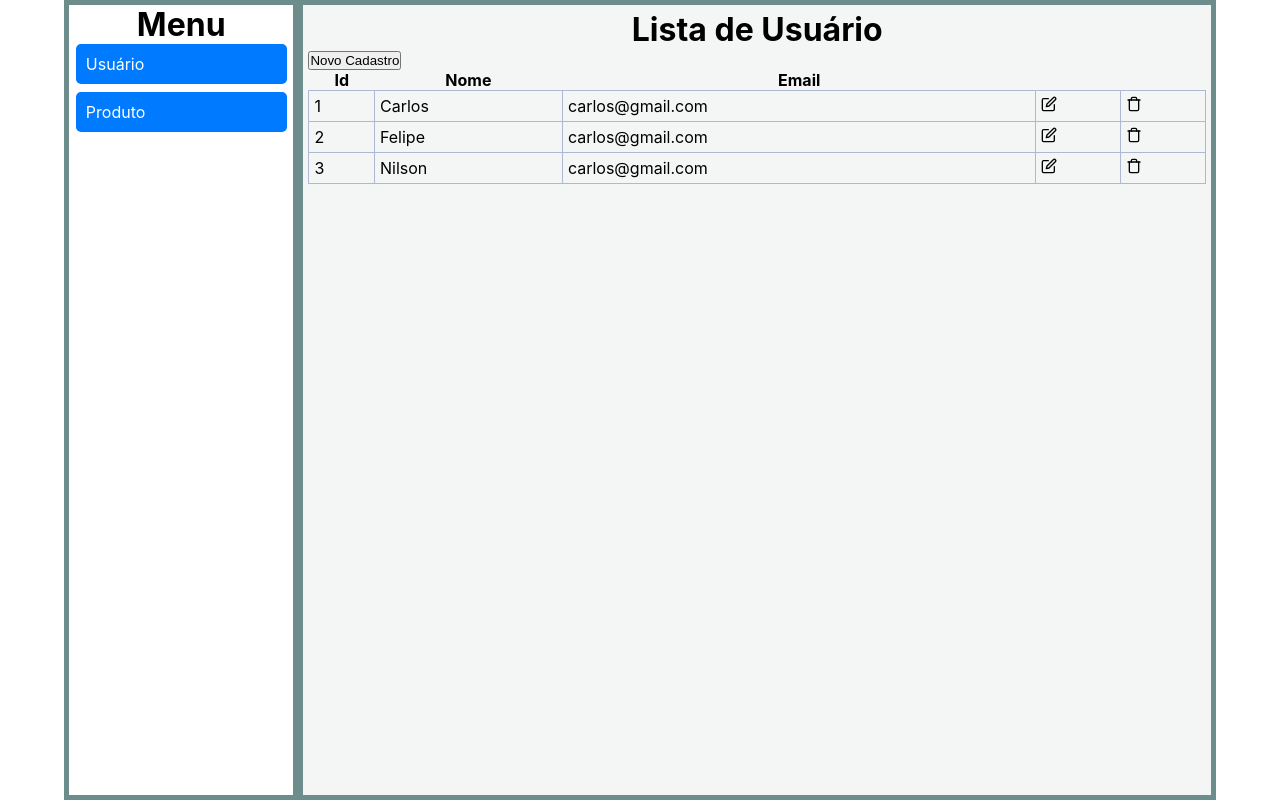
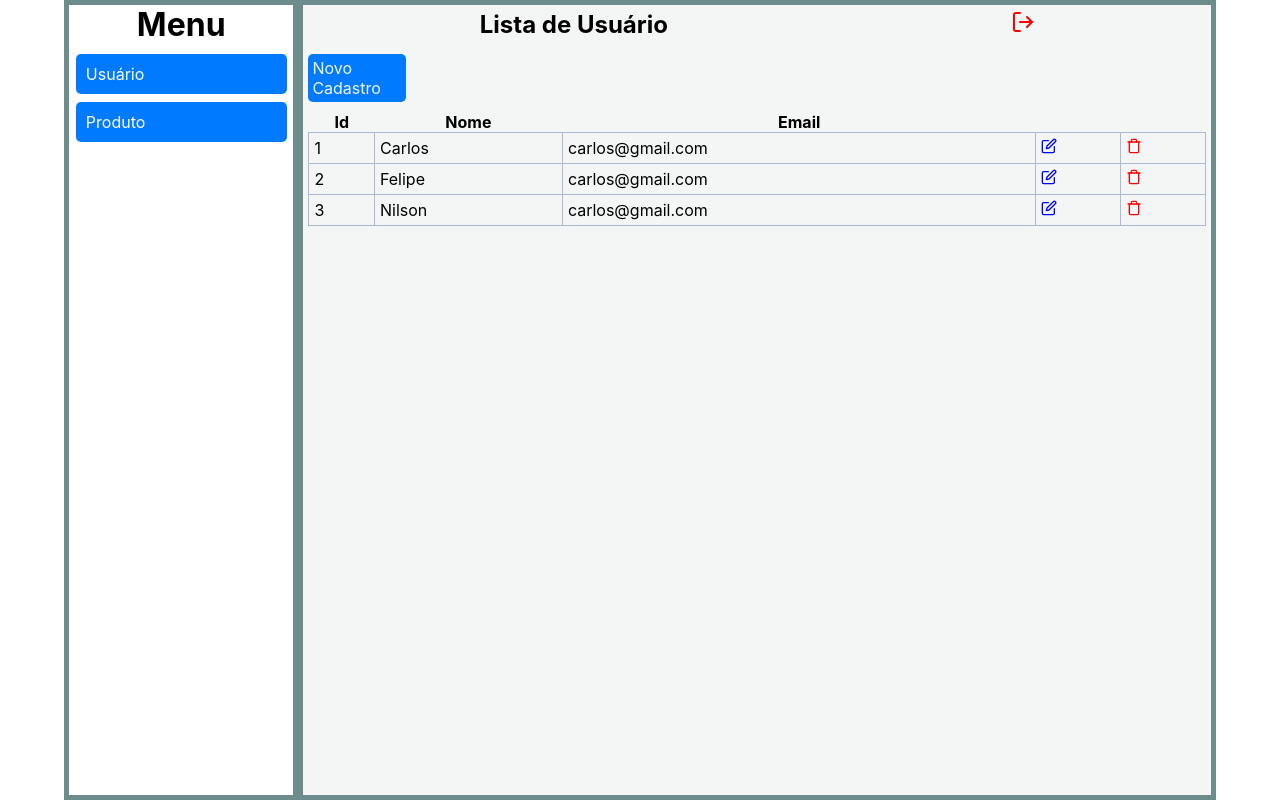
Before and after one commit to ianmarinho/frontend-connect-mysql, a React (Create React App) app: page /listausuario in a window 1280 px wide. Built offline with nearby package versions, Linux system fonts and the light colour scheme.

Commit message:
adicionamos lixeira funcional e botao de saida

```diff
--- a/package.json
+++ b/package.json
@@ -7,6 +7,7 @@
     "@testing-library/react": "^13.4.0",
     "@testing-library/user-event": "^13.5.0",
     "react": "^18.2.0",
+    "react-confirm-alert": "^3.0.6",
     "react-dom": "^18.2.0",
     "react-icons": "^4.12.0",
     "react-router-dom": "^6.20.0",
--- /dev/null
+++ b/src/componentes/menu/Head/index.js
@@ -0,0 +1,18 @@
+import {FiLogOut} from 'react-icons/fi';
+import './styles.css';
+
+export default function Head ({title}) {
+
+    return (
+
+        <div className="head">
+
+            <h2> {title} </h2>
+
+            <FiLogOut size = {24} color="red"/>
+
+        </div>
+
+    )
+
+}
--- /dev/null
+++ b/src/componentes/menu/Head/styles.css
@@ -0,0 +1,7 @@
+.head{
+display: flex;
+flex-direction: row;
+justify-content: space-around;
+margin-bottom: 10px;
+
+}
--- a/src/componentes/menu/styles.css
+++ b/src/componentes/menu/styles.css
@@ -1,6 +1,7 @@
 nav{
     display: flex;
     flex-direction: column;
+    margin-top: 10px;
 }
 
 .link{
--- a/src/pages/dashboard/styles.css
+++ b/src/pages/dashboard/styles.css
@@ -17,6 +17,7 @@ margin: 0;
     width: 20%;
     background-color: #ffff;
     margin: 5px;
+
 }
 
 .principal{
--- a/src/pages/global.css
+++ b/src/pages/global.css
@@ -14,9 +14,11 @@
 }
 
 .menu {
+
     width: 20%;
     background-color: #ffff;
     margin: 5px;
+
 }
 
 .principal {
@@ -39,8 +41,24 @@ td {
 
 }
 
-
-
 .botoes:hover{
     cursor:Pointer;
 }
+
+.btn-novo:hover{
+cursor: pointer;
+background-color: #0056b3;
+}
+
+.btn-novo{
+display: flex;
+width: 10%;
+border-radius: 5px;
+padding: 4px;
+margin-top: 15px;
+margin-bottom: 10px;
+border:solid 0px;
+background-color: #007bff;
+color: #f8f8f8f8;
+text-decoration: none;
+}
--- a/src/pages/listarUsuario/index.js
+++ b/src/pages/listarUsuario/index.js
@@ -1,6 +1,10 @@
 import '../../pages/global.css';
 import Menu from '../../componentes/menu'
 import { FiEdit, FiTrash, FiDelete, FiFilePlus } from "react-icons/fi";
+import { confirmAlert } from 'react-confirm-alert'; // Import
+import 'react-confirm-alert/src/react-confirm-alert.css'; // Import css
+import {Link} from 'react-router-dom';
+import Head from '../../componentes/menu/Head';
 
 
 
@@ -20,17 +24,39 @@ export default function Listausuario() {
 
 
     ]
+
+    const apagar = (id) => {
+        confirmAlert({
+            title: 'Excluir Usuário',
+            message: 'Deseja realmente excluir.',
+            buttons: [
+                {
+                    label: 'Sim',
+                    onClick: () => alert (`Você apagou o usuário id: ${id}`)
+                },
+                {
+                    label: 'Não',
+                    onClick: () => alert('Click No')
+                }
+            ]
+        });
+    };
+
 return (
     <div className="dashboard-container">
+
+
+
         <div className='menu'>
             <h1>Menu</h1>
             <Menu />
         </div>
+
         <div className='principal'>
 
-                <h1>Lista de Usuário</h1>
+        <Head title = "Lista de Usuário" />
 
-                <button className='btn-novo'>Novo Cadastro</button>
+            <Link className='btn-novo'>Novo Cadastro</Link>
 
             <table >
                 <tr>
@@ -44,14 +70,15 @@ export default function Listausuario() {
 
                 {
                     dados.map((usu) => {
+
                         return (
                             <tr key={usu.toString()}>
                                 <td> {usu.id} </td>
                                 <td> {usu.nome} </td>
                                 <td> {usu.email} </td>
-                                    <td className='botoes'> <FiEdit />
+                                <td className='botoes'> <FiEdit color='blue' />
                                 </td>
-                                    <td className='botoes'> <FiTrash />
+                                <td className='botoes'> <FiTrash color='red' onClick={(e)=>apagar(usu.id)}/>
                                 </td>
 
                             </tr>
```
Also changed, not shown: 1 other file (tests, documents, lock files or other folders). Lines whose indentation alone changed are shown as unchanged.
